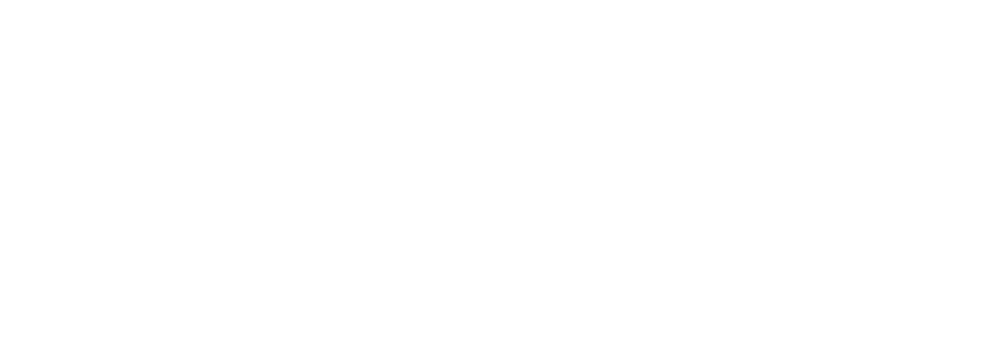
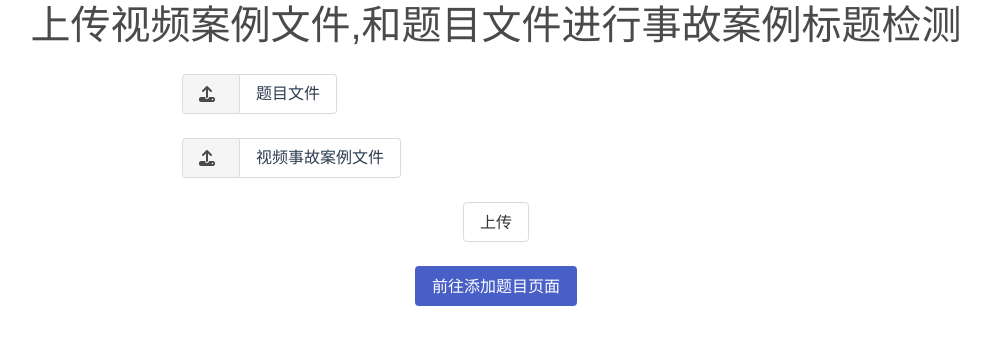
Before and after one commit to yajiewen/videoTiMuappFront, a Vue app: page /detect in a window 1280 px wide. Before the commit this address had no page. Shown: the top 344 px of the page, without its empty margins (144-1134 px from the left). Built offline with nearby package versions, Linux system fonts and the light colour scheme.

Commit message:
add detect page

```diff
--- a/src/router/index.js
+++ b/src/router/index.js
@@ -2,7 +2,7 @@
 import Home from '../views/Home.vue'
 
 const del= () => import('../views/del')
-
+const detect = () => import('../views/detect')
 const routes = [
   {
     path: '/',
@@ -14,6 +14,11 @@
     name: 'del',
     component: del
   },
+  {
+    path: '/detect',
+    name: 'detect',
+    component: detect
+  }
 ]
 
 const router = createRouter({
--- a/src/views/Home.vue
+++ b/src/views/Home.vue
@@ -24,6 +24,7 @@
     <div class="columns">
       <div class="column">
         <button class="button is-link" v-on:click="gotodel">前往删除题目页面</button>
+        <button class="button is-link" v-on:click="gotodetect">前往案例标题检测页面</button>
       </div>
     </div>
   </div>
@@ -85,6 +86,9 @@
     },
     gotodel(){
       this.$router.push("/delpage")
+    },
+    gotodetect(){
+      this.$router.push("/detect")
     }
   },
 }
--- /dev/null
+++ b/src/views/detect.vue
@@ -0,0 +1,129 @@
+<template>
+  <div class="home">
+    <h2 class="subtitle is-2">上传视频案例文件,和题目文件进行事故案例标题检测</h2>
+    <div class="columns">
+      <div class="column is-offset-3">
+        <div class="file has-name font2">
+          <label class="file-label">
+            <input class="file-input" type="file" multiple name="files" v-on:change="getfile">
+            <span class="file-cta">
+            <span class="file-icon">
+              <i class="fas fa-upload"></i>
+            </span>
+              <span class="file-label">
+            </span>
+          </span>
+            <span class="file-name">
+            {{filename1}}
+          </span>
+          </label>
+        </div>
+      </div>
+    </div>
+    <div class="columns">
+      <div class="column is-offset-3">
+        <div class="file has-name font2">
+          <label class="file-label">
+            <input class="file-input" type="file" multiple name="files" v-on:change="getfile1">
+            <span class="file-cta">
+            <span class="file-icon">
+              <i class="fas fa-upload"></i>
+            </span>
+              <span class="file-label">
+            </span>
+          </span>
+            <span class="file-name">
+            {{filename2}}
+          </span>
+          </label>
+        </div>
+      </div>
+
+    </div>
+    <div class="columns">
+      <div class="column">
+        <button class="button" v-bind:class="{'is-loading':isloading}" @click="upload">上传</button>
+      </div>
+    </div>
+    <div class="columns">
+      <div class="column">
+        <button class="button is-link" v-on:click="gotoadd">前往添加题目页面</button>
+      </div>
+    </div>
+  </div>
+</template>
+
+<script>
+export default {
+name: "detect",
+  data(){
+    return{
+      filename1:'题目文件',
+      filename2:'视频事故案例文件',
+      filestyle:['xlsx','xls'],
+      csvformdata: new FormData,
+      is_getfile:false,
+      is_getfile1:false,
+      isloading:false,
+    }
+  },
+  methods:{
+    getfile(csvobj){
+      let files = csvobj.target.files
+      this.filename1 = files[0].name //获取文件名字
+
+      if(this.filestyle.includes(this.filename1.split('.').pop()))
+      {
+        this.csvformdata.append('Subject',files[0])
+        this.is_getfile = true
+      }else{
+        this.filename1='题目文件'
+        this.is_getfile = false
+        alert('文件格式不正确')
+      }
+    },
+    getfile1(csvobj){
+      let files = csvobj.target.files
+      this.filename2 = files[0].name //获取文件名字
+
+      if(this.filestyle.includes(this.filename2.split('.').pop()))
+      {
+        this.csvformdata.append('Video',files[0])
+        this.csvformdata.append('filename',this.filename2.split('.')[0])
+        this.is_getfile1 = true
+      }else{
+        this.filename2='视频事故案例文件'
+        this.is_getfile1 = false
+        alert('文件格式不正确')
+      }
+    },
+    upload(){
+      if (this.is_getfile && this.is_getfile1){
+        this.isloading = true
+        this.$axios.post('/api/timu/detecttitle/',this.csvformdata).then(res => {
+          console.log(res.data);
+           if(res.data.orderwrong == 'no'){
+             if(res.data.haswrong = 'yes'){
+               alert("题目文件中,以下行所在事故案例标题打标错误:" + res.data.wrongrow)
+             }else{
+               alert("案例标题全部正确")
+             }
+           }else{
+             alert('请在对于位置上传对应文件')
+           }
+          this.isloading = false
+        })
+      }else{
+        alert("请选择文件")
+      }
+    },
+    gotoadd(){
+      this.$router.push("/")
+    }
+  },
+}
+</script>
+
+<style scoped>
+
+</style>
```
